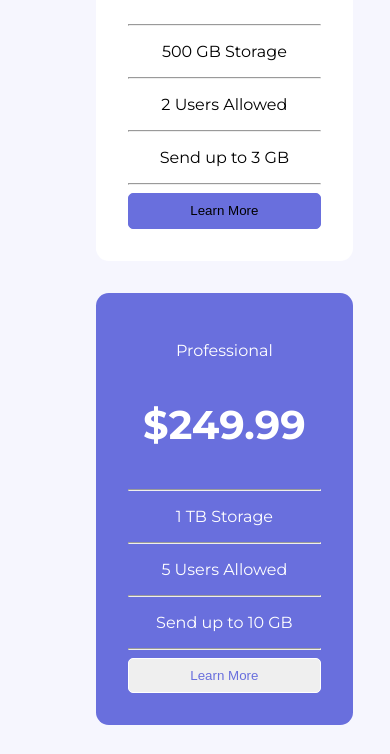
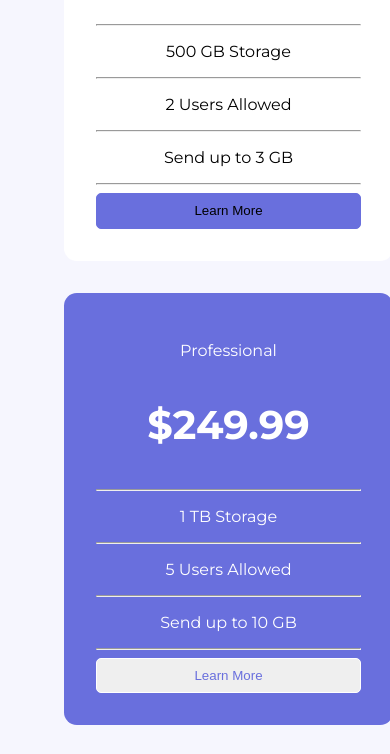
Before and after one commit to oluwanifemidomi007/pricing-component-with-toggle-master, a plain HTML site: page index.html in a window 390 px wide. Shown: the part 325-1079 px from the top of the page. Drawn offline with Linux system fonts and the light colour scheme.

Commit message:
done again

```diff
--- a/style.css
+++ b/style.css
@@ -185,8 +185,8 @@ h1 {
   .monthly-1,
   .monthly-2,
   .monthly-3 {
-    width: 400%;
-    margin-left: -10.5em;
+    width: 550%;
+    margin-left: -12.5em;
   }
   .monthly-2 {
     margin-top: 2em;
```
